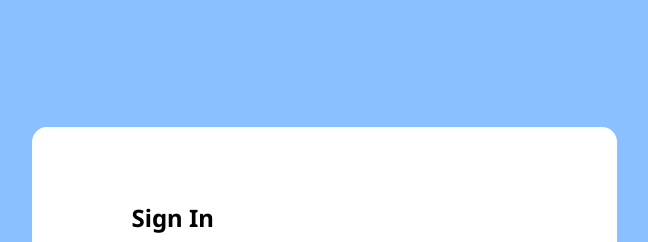
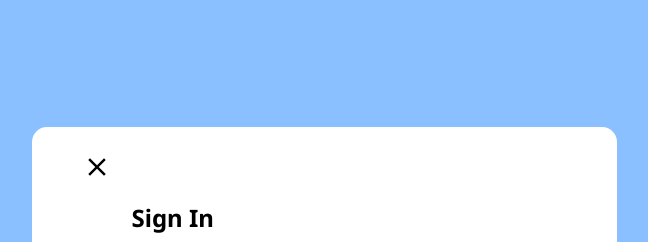
Before and after one commit to Zajaczkowski23/inzynierka, a React (Vite) app: page /account/login in a window 1280 px wide. Shown: the top 242 px of the page, without its empty margins (316-964 px from the left). Built offline with nearby package versions, Linux system fonts and the light colour scheme.

Commit message:
create a button to go from login and register to main page and new script to start

```diff
--- a/package.json
+++ b/package.json
@@ -4,7 +4,7 @@
   "version": "0.0.0",
   "type": "module",
   "scripts": {
-    "dev": "vite",
+    "start": "vite",
     "build": "vite build",
     "lint": "eslint . --ext js,jsx --report-unused-disable-directives --max-warnings 0",
     "preview": "vite preview"
--- a/src/components/Form/Form.css
+++ b/src/components/Form/Form.css
@@ -10,6 +10,18 @@
   padding: 74px 100px;
   border-radius: 15px;
   width: 585px;
+  position: relative;
+}
+
+.close {
+  position: absolute;
+  top: 25px;
+  left: 50px;
+  width: 30px;
+}
+
+.close:hover {
+  transform: scale(1.05);
 }
 
 .account-text {
--- a/src/components/Form/Form.jsx
+++ b/src/components/Form/Form.jsx
@@ -3,6 +3,7 @@ import { Link } from "react-router-dom";
 import PropTypes from "prop-types";
 import { useNavigate } from "react-router-dom";
 import "./Form.css";
+import Close from "../../assets/close.svg";
 
 const Form = ({ header, headerText, linkText, button, register }) => {
   const [email, setEmail] = useState("");
@@ -32,6 +33,13 @@ const Form = ({ header, headerText, linkText, button, register }) => {
 
   return (
     <div className="account-container">
+      <Link to={"/matches"}>
+        <img
+          src={Close}
+          alt="Close icon to go back to matches"
+          className="close"
+        />
+      </Link>
       <h2 className="account-header">{header}</h2>
       <p className="account-text">{headerText}</p>
       <form className="account-form">
```
Also changed, not shown: src/assets/close.svg (added).
